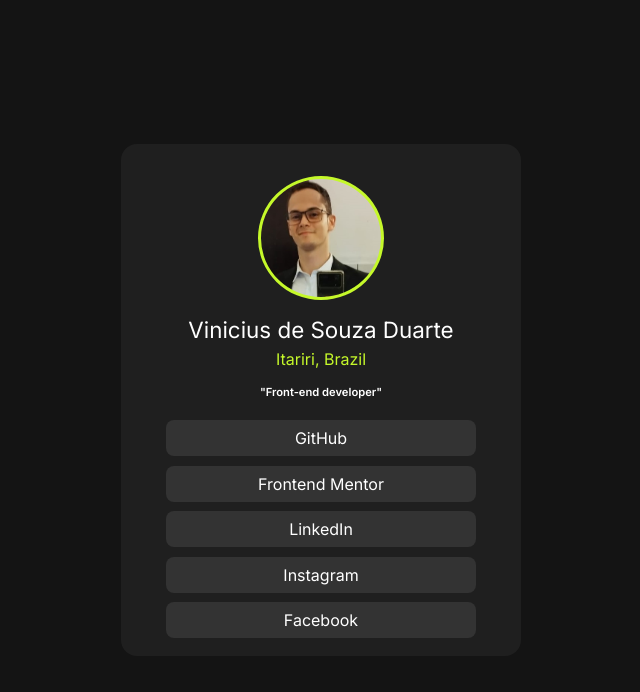
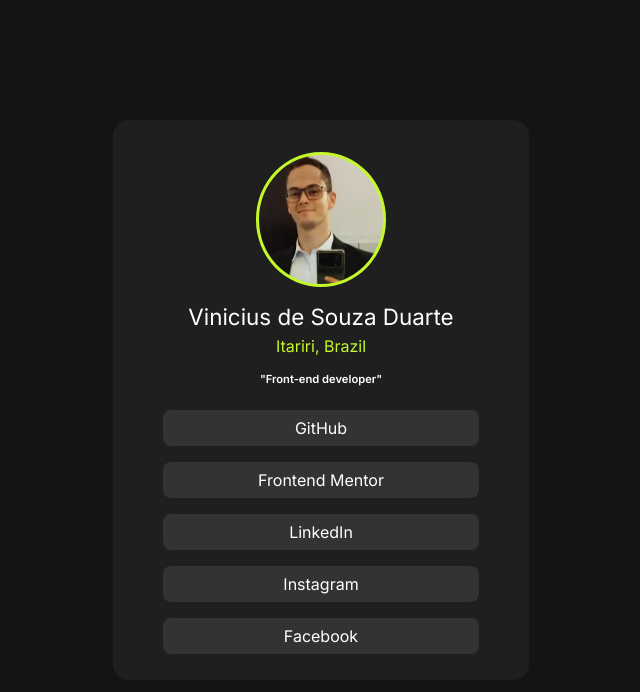
Before and after one commit to ViniCellist/Frontend-Mentor-Social-Link-Files, a plain HTML site: page index.html in a window 1280 px wide. Shown: the whole page, without its empty margins (319-959 px from the left). Drawn offline with Linux system fonts and the light colour scheme.

Commit message:
refactor: height dimension

```diff
--- a/style/style.css
+++ b/style/style.css
@@ -19,8 +19,8 @@ body {
     display: flex;
     flex-direction: column;
     align-items: center;
-    width: 25rem;
-    height: 32rem;
+    width: 26rem;
+    height: 35rem;
     border-radius: 1rem;
     background-color: var(--Dark-Grey);
     font-family: var(--fontInter);
@@ -71,7 +71,7 @@ body {
     }
 
         .container__btns-social {
-            margin: 0.3rem;
+            margin: 0.5rem;
             padding: 0.5rem;
             background-color: var(--Grey);
             border-radius: 0.5rem;
```
